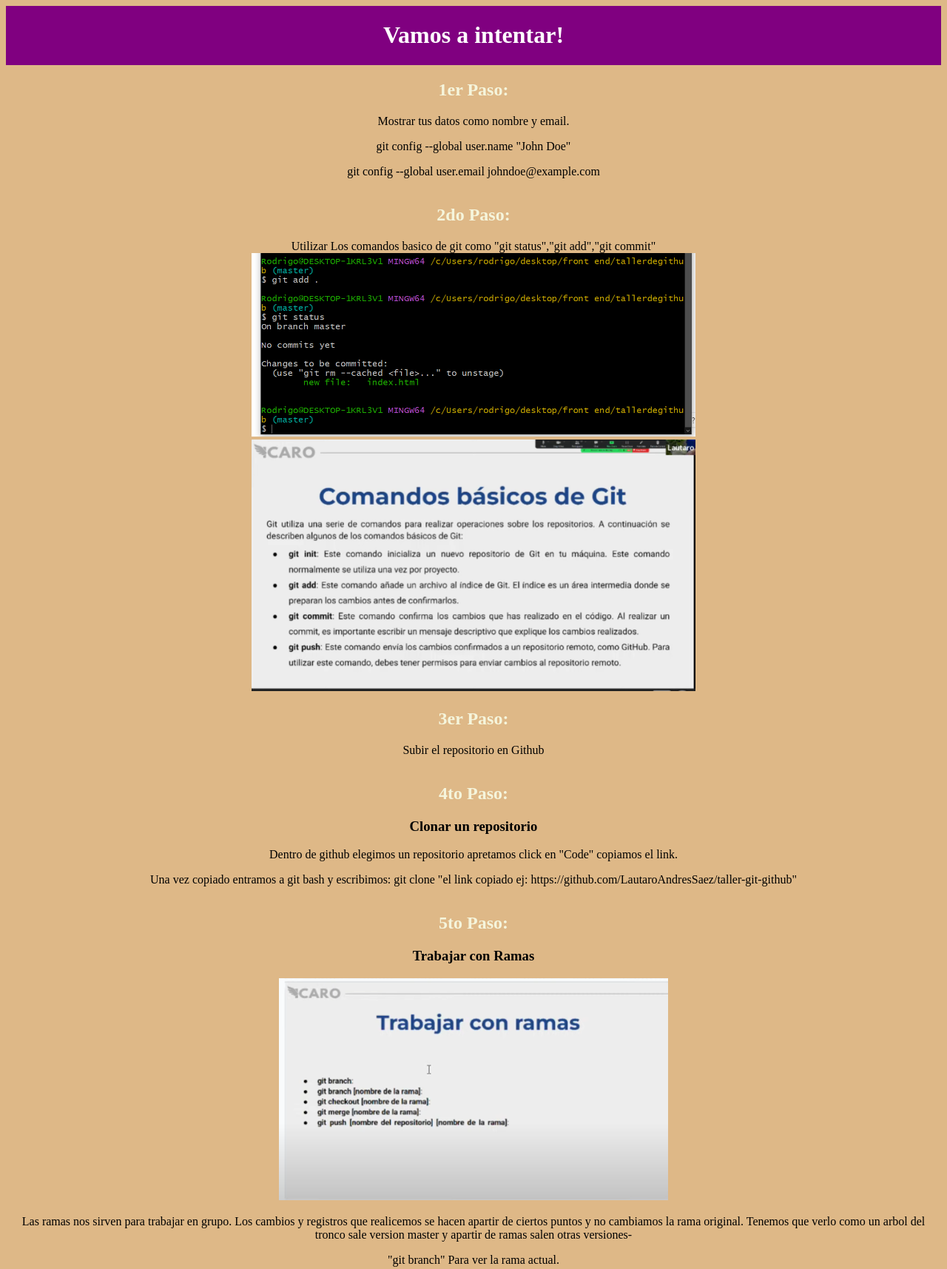
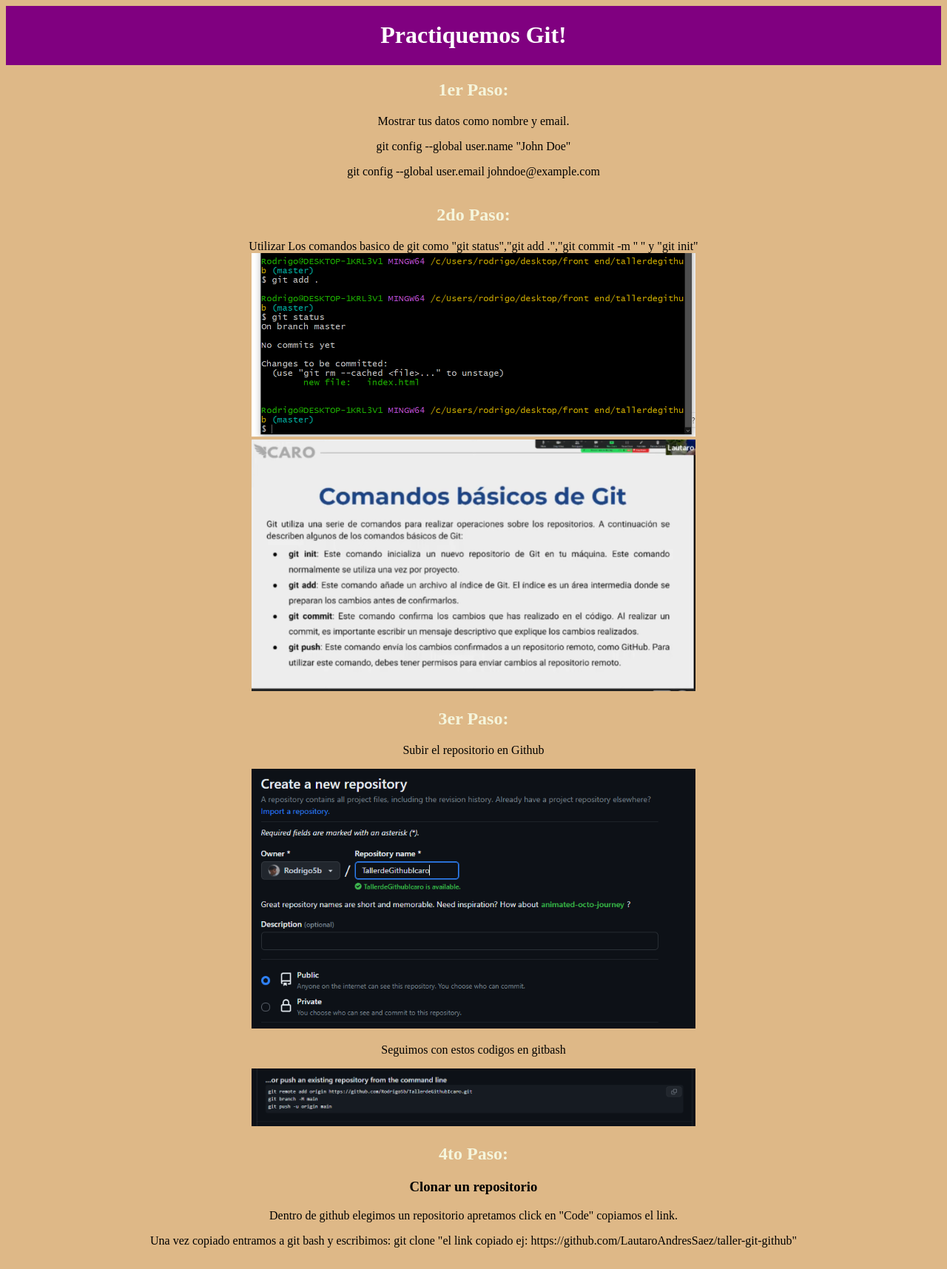
Before and after one commit to Rodrigo5b/TallerdeGitIcaro, a plain HTML site: page index.html in a window 1280 px wide. Shown: the top 1715 px of the page at 74% size. Drawn offline with Linux system fonts and the light colour scheme.

Commit message:
detalles

```diff
--- a/index.html
+++ b/index.html
@@ -8,7 +8,7 @@
 </head>
 <header>
     <h1>
-        Vamos a intentar!
+        Practiquemos Git!
     </h1>
 </header>
 <body class="body">
@@ -17,13 +17,13 @@
         <p>Mostrar tus datos como nombre y email.</p>
         <p>git config --global user.name "John Doe"
         </p>
-
         <p>git config --global user.email johndoe@example.com
         </p>
+
     </div>
     <div class="">
         <h2>2do Paso:</h2>
-        Utilizar Los comandos basico de git como "git status","git add","git commit"
+        Utilizar Los comandos basico de git como "git status","git add .","git commit -m '' " y "git init"
         <br>
         <img src="Screenshot_1.png" alt="foto1">
         <br>
@@ -32,6 +32,11 @@
     <div class="">
         <h2>3er Paso:</h2>
         <p>Subir el repositorio en Github</p>
+        <img src="Screenshot_5.png" alt="Screenshot_5">
+        <br>
+        <p>Seguimos con estos codigos en gitbash</p>
+        <img src="Screenshot_6.png" alt="Screenshot_6">
+
     </div>
     <div class="">
         <h2>4to Paso:</h2>
```
Also changed, not shown: Screenshot_5.png (added), Screenshot_6.png (added), Screenshot_7.png (added), Screenshot_8.png (added), Screenshot_9.png (added).
